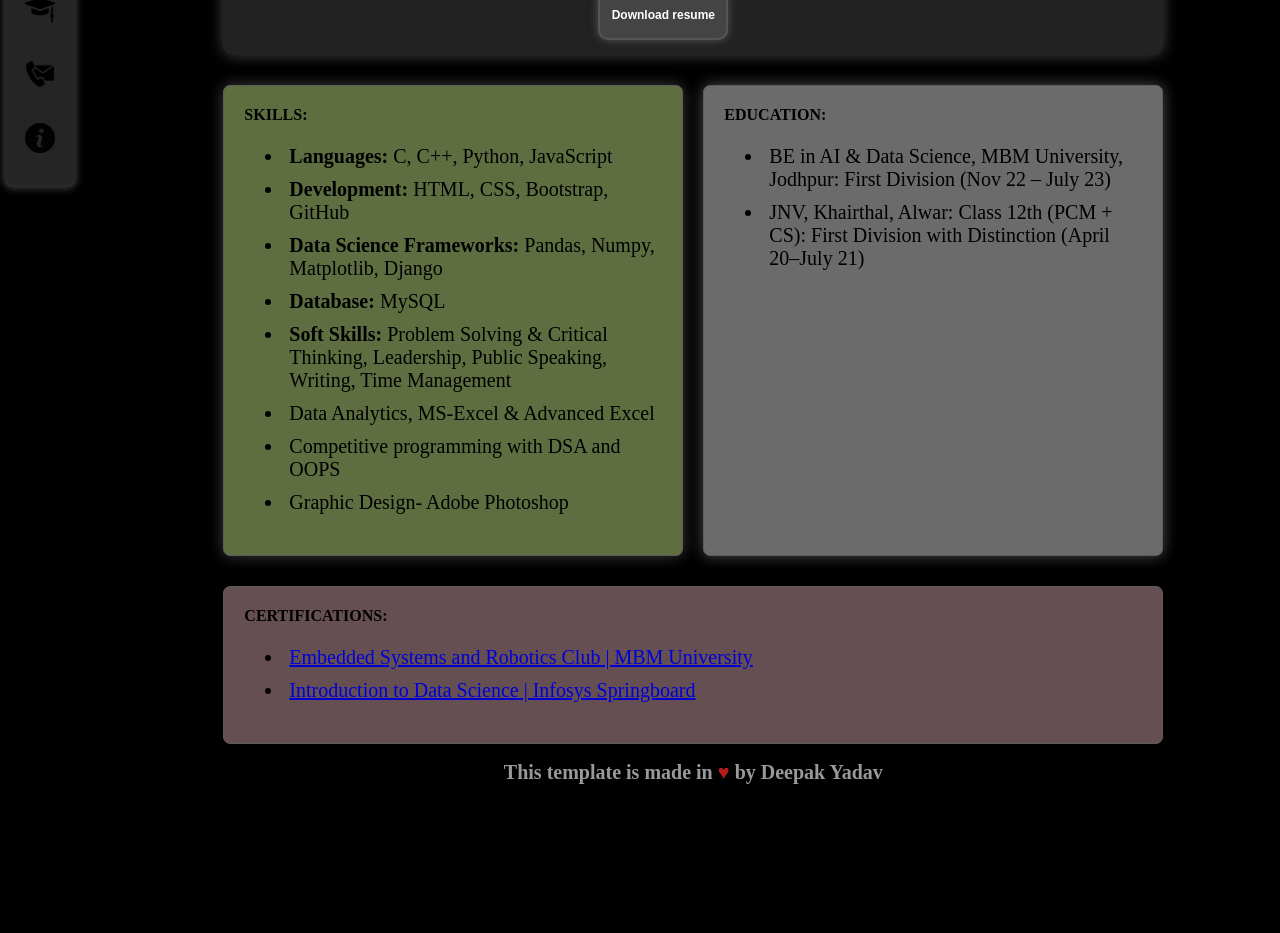
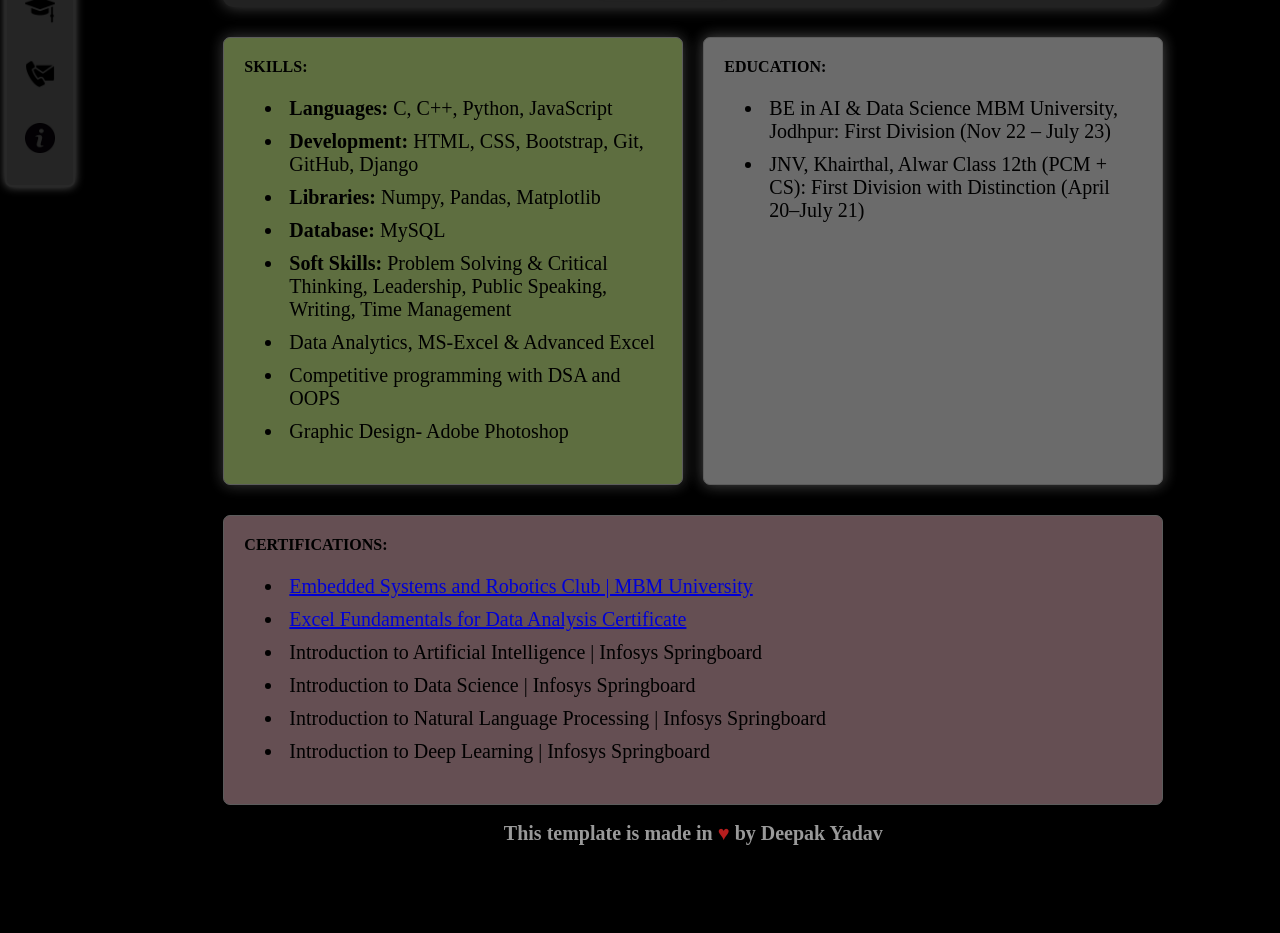
Before and after one commit to deepak4728/e-portfolio, a plain HTML site: page index.html in a window 1280 px wide. Shown: the part 343-1276 px from the top of the page. Before the commit the page ends 1237 px from the top, so only its background shows below. Drawn offline with Linux system fonts and the light colour scheme.

Commit message:
automate data

```diff
--- a/app.js
+++ b/app.js
@@ -11,3 +11,35 @@
 //         console.log("hi");
 //     },2000);
 // }
+
+// code for updating profile summary dynamically
+let summary=document.querySelector("#summary");
+summary.innerHTML="As a second-year BE student in AI & Data Science, I’m exploring Generative AI and Prompt Engineering. I aim to integrate AI models with Web Development, fueled by my passion for Data Science and creative problem-solving.";
+
+// code for updating skills dynamically
+let skillsList=document.querySelector("#skillsList");
+let skills=["<b>Languages:</b> C, C++, Python, JavaScript","<b>Development:</b> HTML, CSS, Bootstrap, Git, GitHub, Django","<b>Libraries:</b> Numpy, Pandas, Matplotlib","<b>Database:</b> MySQL","<b>Soft Skills:</b> Problem Solving & Critical Thinking, Leadership, Public Speaking, Writing, Time Management","Data Analytics, MS-Excel & Advanced Excel","Competitive programming with DSA and OOPS","Graphic Design- Adobe Photoshop"];
+
+for(let i=0;i<skills.length;i++){
+    let li=document.createElement("li");
+    li.innerHTML=skills[i];
+    skillsList.appendChild(li);
+}
+
+// code for updaing education dynamically
+let educationList=document.querySelector("#educationList");
+let education=["BE in AI & Data Science MBM University, Jodhpur: First Division (Nov 22 – July 23)","JNV, Khairthal, Alwar Class 12th (PCM + CS): First Division with Distinction (April 20–July 21)"];
+for(let i=0;i<education.length;i++){
+    let li=document.createElement("li");
+    li.innerHTML=education[i];
+    educationList.appendChild(li);
+}
+
+// code for updaing certifications dynamically
+let certificateList=document.querySelector("#certificateList");
+let certificate=["<a href='https://disha.mbm.ac.in/certificate/1423' target='_blank'>Embedded Systems and Robotics Club | MBM University</a>","<a href='https://coursera.org/verify/CM7JMTAEVAKA'>Excel Fundamentals for Data Analysis Certificate</a>","Introduction to Artificial Intelligence | Infosys Springboard","Introduction to Data Science | Infosys Springboard","Introduction to Natural Language Processing | Infosys Springboard","Introduction to Deep Learning | Infosys Springboard"];
+for(let i=0;i<certificate.length;i++){
+    let li=document.createElement("li");
+    li.innerHTML=certificate[i];
+    certificateList.appendChild(li);
+}
--- a/index.html
+++ b/index.html
@@ -32,7 +32,7 @@
             <!-- <header class="header">Hey There, This side Deepak </header> -->
             <section class="sectionIntro cardEffect">
                 <h3>Deepak <span>Yadav</span></h3>
-                <p>I am an enthusiastic learner dedicated to exploring generative AI, prompt engineering and integrating responsive web application development with AI and machine learning models .As a proactive second-year BE student specializing in AI & Data Science, I am driven by a deep passion for data science and a creative approach to problem-solving.</p>
+                <p id="summary"></p>
                 <div>
                     <div class="socialLink">
 
@@ -44,8 +44,7 @@
                         <!-- <a href="" target="_blank"><img class="icons" src="static/icons/" alt="" title=""></a> -->
                     </div>
                     <a rel="noopener" href="https://docs.google.com/document/d/e/2PACX-1vSLEb66zlz-MVYIDZOn3kSf1DneWTBBAHlJWvsfuu8KDTulaNCxtc5oNGTQiJxOtFvHeLzpVYJFGmXY/pub" target="_blank">
-                        <button type="submit">Download resume
-                        </button>
+                        <button type="submit">Resume</button>
                     </a>
 
 
@@ -53,37 +52,15 @@
             </section>
             <section class="section sectionSkills cardEffect">
                 <b>SKILLS:</b>
-                <ul>
-                    <li><b>Languages:</b> C, C++, Python, JavaScript</li>
-                    <li><b>Development:</b>  HTML, CSS, Bootstrap, GitHub</li>
-                    <li><b>Data Science Frameworks:</b>  Pandas, Numpy, Matplotlib, Django</li>
-                    <li><b>Database:</b> MySQL</li>
-                    <li><b>Soft Skills:</b> Problem Solving & Critical Thinking, Leadership, Public Speaking, Writing, Time Management</li>
-                    <li>Data Analytics, MS-Excel & Advanced Excel</li>
-                    <li>Competitive programming with DSA and OOPS</li>
-                    <li>Graphic Design- Adobe Photoshop</li>
-                </ul>
+                <ul id="skillsList"></ul>
             </section>
             <section class="section sectionEducation cardEffect">
                 <b>EDUCATION:</b>
-                <ul>
-                    <li>
-                        BE in AI & Data Science, MBM University, Jodhpur: First Division (Nov 22 – July 23)
-                    </li>
-                    <li>
-                        JNV, Khairthal, Alwar: Class 12th (PCM + CS): First Division with Distinction (April 20–July 21)
-                    </li>
-                </ul>
+                <ul id="educationList"></ul>
             </section>
             <section class="section sectionCertificates cardEffect">
                 <b>CERTIFICATIONS:</b>
-                <ul>
-                    <li><a rel="noopener" href="https://t.ly/SSMDD" target="_blank">Embedded Systems and Robotics Club | MBM University</a></li>
-
-                    <li><a rel="noopener" href="https://t.ly/QdCrI" target="_blank">Introduction to Data Science | Infosys Springboard</a></li>
-
-                    <!-- <li></li> -->
-                </ul>
+                <ul id="certificateList"></ul>
             </section>
         </div>
         <h5 class="description">This template is made in <span>&hearts;</span> by Deepak Yadav </h5>
--- a/portfolio.css
+++ b/portfolio.css
@@ -190,7 +190,8 @@ body{
 
     background-image: url(static/dee.png);
     background-repeat: no-repeat;
-    background-position:95%;
+    background-position: right;
+    background-size: 30%;
 
     & span{
         color: #5f7aa0;
```
Also changed, not shown: static/icons/instagram.gif (deleted).
